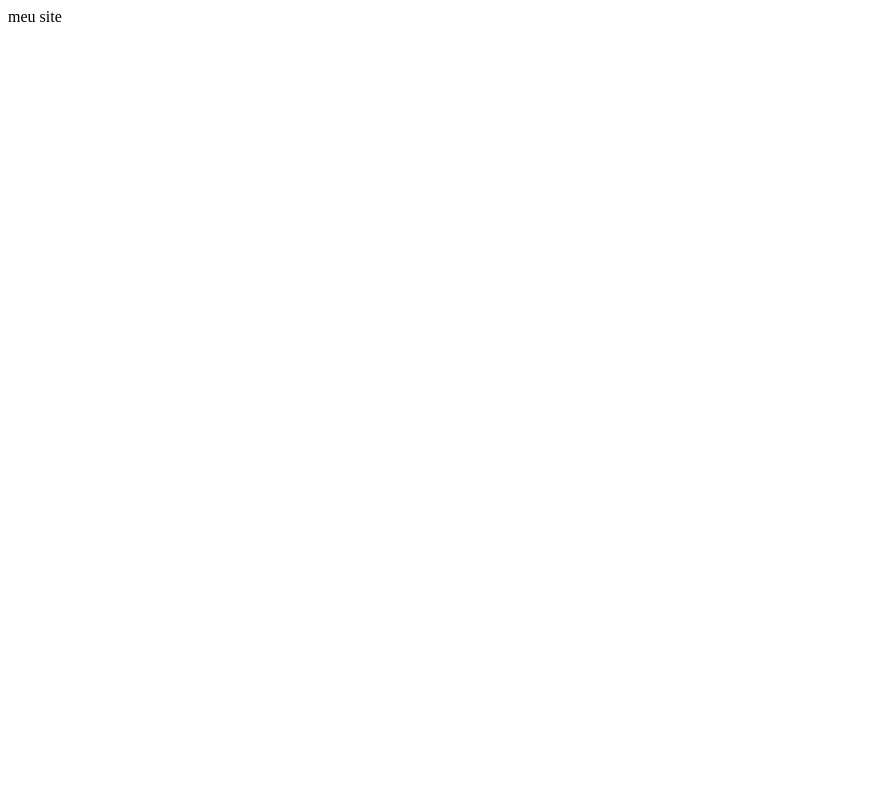
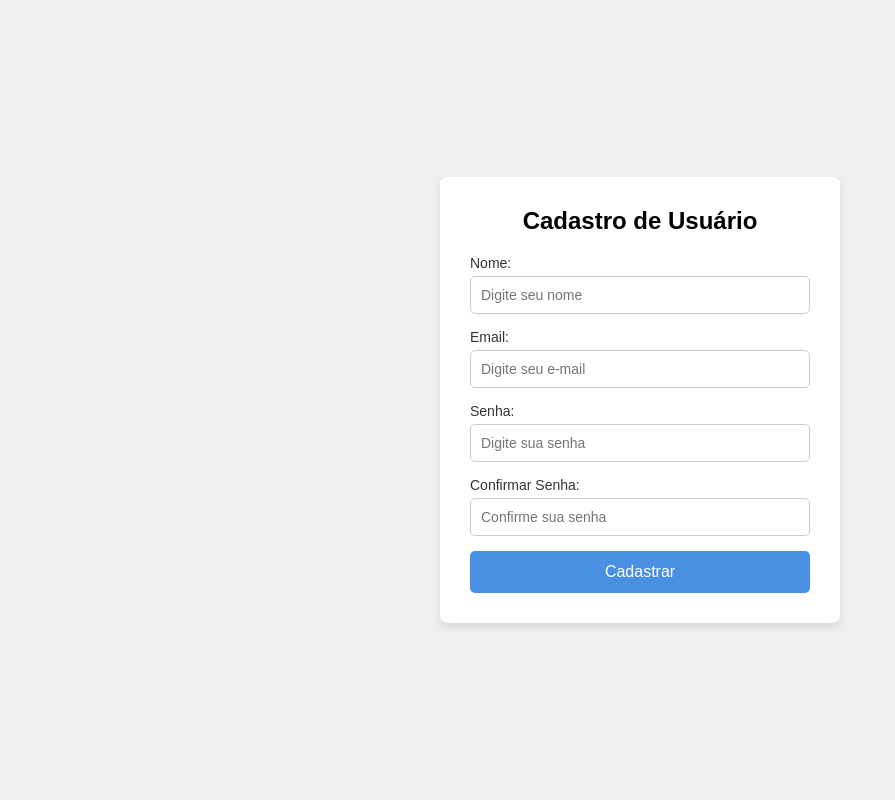
Before and after one commit to getwes/VeiculoInfo, a Flask app: page / in a window 1280 px wide. Before the commit the part shown is almost empty. Shown: the whole page, without its empty margins (0-895 px from the left). Run offline with Flask 3, Linux system fonts and the light colour scheme.

Commit message:
Tela De Cadastro

```diff
--- /dev/null
+++ b/static/style.css
@@ -0,0 +1,66 @@
+* {
+    margin: 0;
+    padding: 0;
+    box-sizing: border-box;
+}
+
+body {
+    font-family: Arial, sans-serif;
+    background-color: #f0f0f0;
+    display: flex;
+    justify-content: center;
+    align-items: center;
+    height: 100vh;
+}
+
+.container {
+    background-color: #fff;
+    padding: 30px;
+    border-radius: 8px;
+    box-shadow: 0 4px 8px rgba(0, 0, 0, 0.1);
+    width: 100%;
+    max-width: 400px;
+}
+
+h2 {
+    text-align: center;
+    margin-bottom: 20px;
+}
+
+.form-cadastro {
+    display: flex;
+    flex-direction: column;
+}
+
+.form-cadastro label {
+    margin-bottom: 5px;
+    font-size: 14px;
+    color: #333;
+}
+
+.form-cadastro input {
+    padding: 10px;
+    margin-bottom: 15px;
+    border: 1px solid #ccc;
+    border-radius: 5px;
+    font-size: 14px;
+}
+
+.form-cadastro input:focus {
+    border-color: #4a90e2;
+    outline: none;
+}
+
+button {
+    padding: 12px;
+    background-color: #4a90e2;
+    border: none;
+    border-radius: 5px;
+    color: #fff;
+    font-size: 16px;
+    cursor: pointer;
+}
+
+button:hover {
+    background-color: #357ab7;
+}
--- a/templates/homepage.html
+++ b/templates/homepage.html
@@ -4,8 +4,26 @@
     <meta charset="UTF-8">
     <meta name="viewport" content="width=device-width, initial-scale=1.0">
     <title>Document</title>
+    <link rel="stylesheet" href="/static/style.css">
 </head>
 <body>
-     meu site
+    <div class="container">
+        <h2>Cadastro de Usuário</h2>
+        <form action="#" method="POST" class="form-cadastro">
+            <label for="nome">Nome:</label>
+            <input type="text" id="nome" name="nome" required placeholder="Digite seu nome">
+
+            <label for="email">Email:</label>
+            <input type="email" id="email" name="email" required placeholder="Digite seu e-mail">
+
+            <label for="senha">Senha:</label>
+            <input type="password" id="senha" name="senha" required placeholder="Digite sua senha">
+
+            <label for="confirmar_senha">Confirmar Senha:</label>
+            <input type="password" id="confirmar_senha" name="confirmar_senha" required placeholder="Confirme sua senha">
+
+            <button type="submit">Cadastrar</button>
+        </form>
+    </div>
 </body>
 </html>
```
